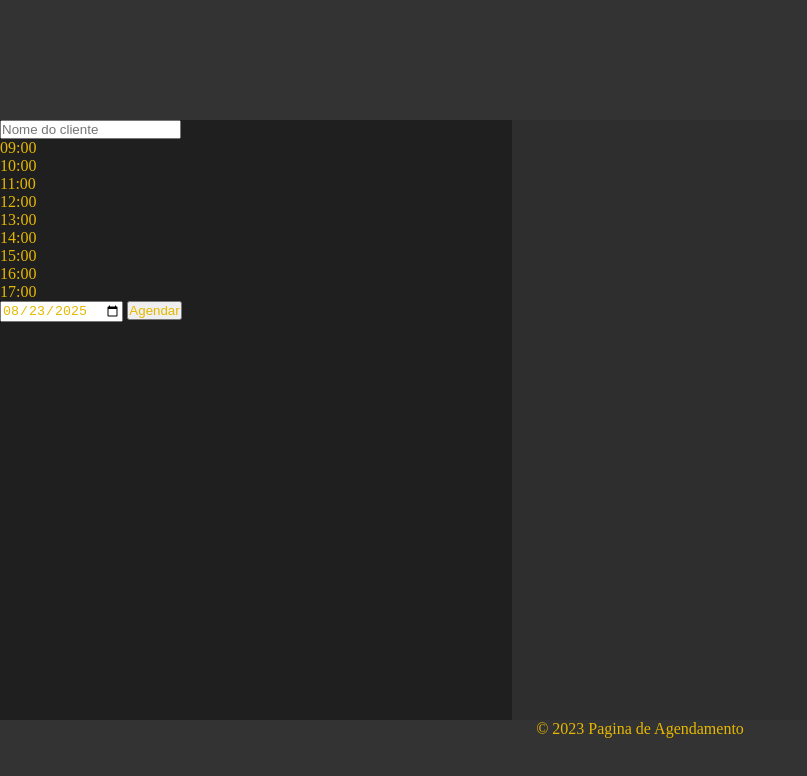
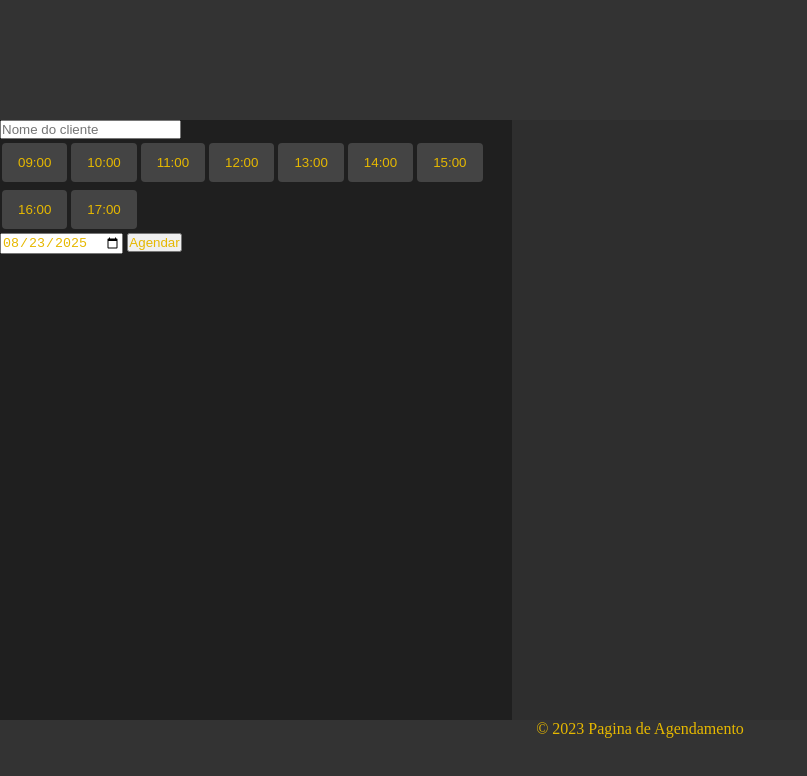
Before and after one commit to Isac2006/Pagina-de-agendamento, a website built with webpack: page dist/index.html in a window 1280 px wide. Shown: the whole page, without its empty margins (0-807 px from the left). Built offline with nearby package versions, Linux system fonts and the light colour scheme; data requests are answered from the project's data file.

Commit message:
selecionando horario css dos botoes selecionados e coreeção de algumas coisas no js

```diff
--- a/src/index.js
+++ b/src/index.js
@@ -1,6 +1,9 @@
 import dayjs from "dayjs";
 import "./style.css";
 
+
+let horario_selecionado = null;
+// Função para carregar a agenda do backend
 async function carregarAgenda() {
     try {
         const response = await fetch("http://localhost:3000/horarios");
@@ -11,7 +14,6 @@ async function carregarAgenda() {
 
         const agenda = await response.json();
         console.log("Resposta da API:", agenda);
-
 
         if (Array.isArray(agenda)) {
             const horas = agenda.map(h => h.hora);
@@ -24,36 +26,54 @@ async function carregarAgenda() {
     }
 }
 
-carregarAgenda();
-
-dataatualnoinput();
-console.log("Hello, World!");
-
+// Insere a data atual no input
 function dataatualnoinput(){
     const inputdata = document.getElementById("data");
     const datahj = dayjs().format("YYYY-MM-DD");
     inputdata.value = datahj;
     inputdata.min = datahj;
 }
+function aparecerhorarios(horarios){
+    const container = document.getElementById("horarios-container");
+    if (!container) {
+        console.error('Elemento com id "horarios-container" não encontrado!');
+        return;
+    }
+    container.innerHTML = "";
 
+    horarios.forEach(horario => {
+        const button = document.createElement("button");
+        button.textContent = horario;
+        button.classList.add("horario-button");
+        button.type = "button";
+
+        // Evento de clique no botão
+        button.addEventListener("click", function() {
+            // Remove "selecionado" de todos
+            const todos = document.querySelectorAll(".horario-button");
+            todos.forEach(b => b.classList.remove("selecionado"));
+             horario_selecionado = button.textContent
+            // Marca só o clicado
+            this.classList.add("selecionado");
+        });
+
+        container.appendChild(button);
+    });
+}
+
+// Captura envio do formulário
 var form = document.getElementById("form");
 form.addEventListener("submit", function(event){
     event.preventDefault();
+    const dataEscolhida = document.getElementById("data").value;
     const nome = document.getElementById("nome").value;
-    console.log("Nome enviado:", nome);
-
+    console.log("Nome enviado:", nome, "Horário selecionado:", horario_selecionado,"DATA:", dataEscolhida);
 });
 
-function aparecerhorarios(horarios){
-    const container = document.getElementById("horarios-container");
-      if (!container) {
-        console.error('Elemento com id "horarios-container" não encontrado!');
-        return;  // Saia da função se não encontrar o elemento
-    }
-    container.innerHTML = "";
-    horarios.forEach(horario => {
-        const div = document.createElement("div");
-        div.textContent = horario;
-        container.appendChild(div);
-    });
-}
+
+
+
+// Inicialização
+carregarAgenda();
+dataatualnoinput();
+console.log("Hello, World!");
--- a/src/style.css
+++ b/src/style.css
@@ -34,3 +34,19 @@ footer{
  margin: 0;
  padding: 0;
 }
+.horario-button {
+    background-color: #444444;
+    border: none;
+    color: #E6B800;
+    padding: 12px 16px;
+    text-align: center;
+    text-decoration: none;
+    display: inline-block;
+    margin: 4px 2px;
+    cursor: pointer;
+    border-radius: 4px;
+}
+.horario-button.selecionado {
+    background-color: white;
+    color: black;
+}
```
Also changed, not shown: dist/main.js.
